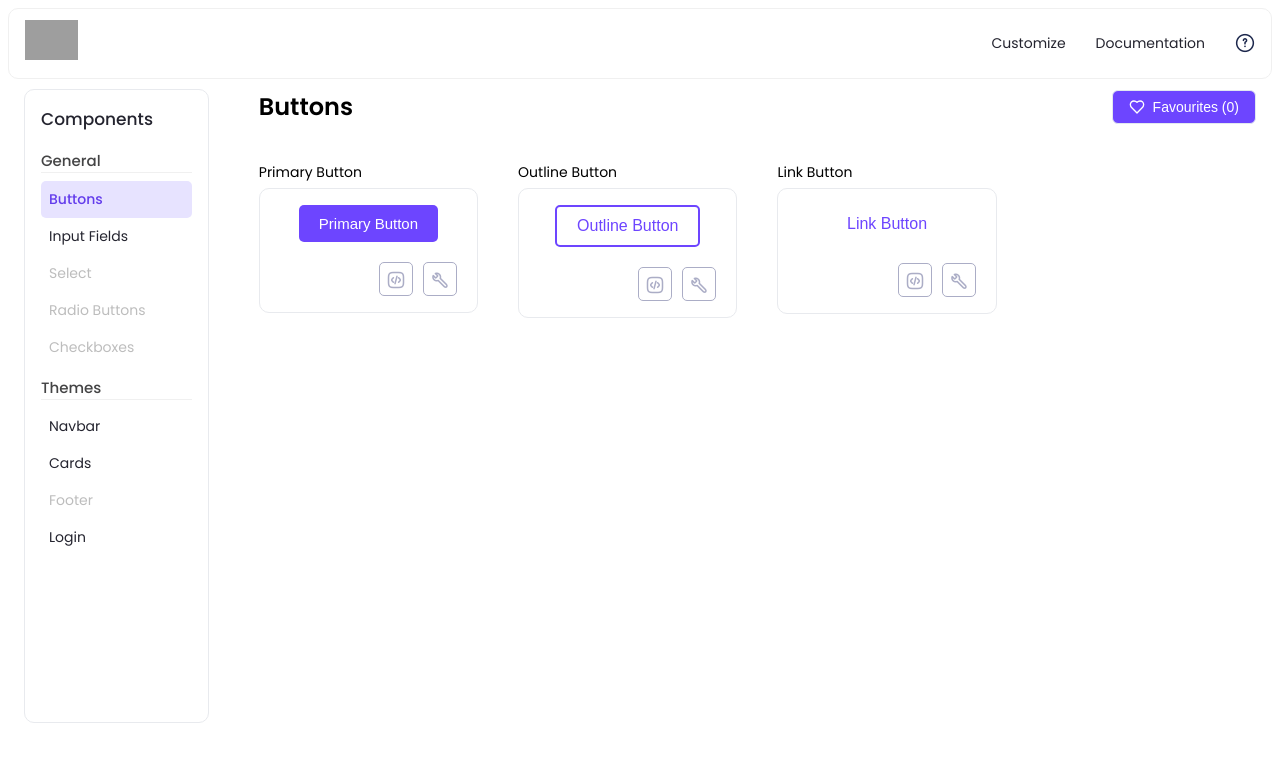
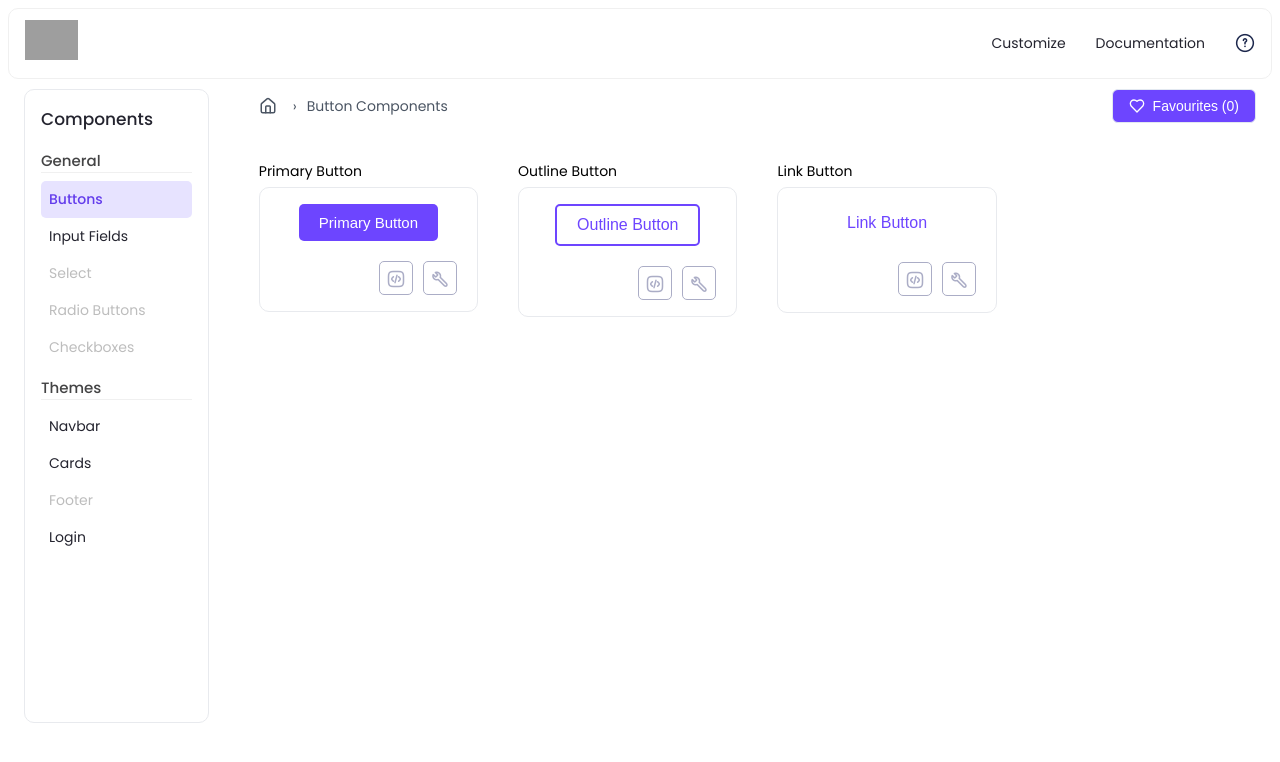
Before and after one commit to srimali12345/UI-Components-Library, a React app: page /dashboard in a window 1280 px wide. Shown: the top 762 px of the page. Built offline with nearby package versions, Linux system fonts and the light colour scheme; grey boxes are pictures that could not be loaded.

Commit message:
breadcumb changes

```diff
--- /dev/null
+++ b/src/commonComponents/Breadcrumb.js
@@ -0,0 +1,42 @@
+// components/common/Breadcrumb.jsx
+import React from "react";
+import { Home } from "lucide-react";
+import { useNavigate } from "react-router-dom";
+
+const Breadcrumb = ({ items = [] }) => {
+  const navigate = useNavigate();
+
+  const handleClick = (item) => {
+    if (item.onClick) {
+      item.onClick();
+    } else if (item.path) {
+      navigate(item.path);
+    }
+  };
+
+  return (
+    <div className="breadcrumb-container">
+      <span className="breadcrumb-home" onClick={() => navigate("/")}>
+        <Home size={18} strokeWidth={2} />
+      </span>
+      {items.map((item, index) => (
+        <span key={index} className="breadcrumb-item">
+          <span className="breadcrumb-separator">›</span>
+          <span
+            className={
+              item.onClick || item.path ? "breadcrumb-link" : "breadcrumb-text"
+            }
+            onClick={() => handleClick(item)}
+            style={{
+              cursor: item.onClick || item.path ? "pointer" : "default",
+            }}
+          >
+            {item.label}
+          </span>
+        </span>
+      ))}
+    </div>
+  );
+};
+
+export default Breadcrumb;
--- a/src/components/Button/ButtonSelection.js
+++ b/src/components/Button/ButtonSelection.js
@@ -8,6 +8,7 @@ import "../../styles/components/buttonsCustomization.scss";
 import { buttonDefaults } from "../../constants";
 import { useFavorites } from "../../contexts/FavouriteContext";
 import { Heart, Trash2 } from "lucide-react";
+import Breadcrumb from "../../commonComponents/Breadcrumb";
 
 const ButtonSelection = () => {
   const navigate = useNavigate();
@@ -145,28 +146,22 @@ const ButtonSelection = () => {
           marginBottom: "1.5rem",
         }}
       >
-        <h2 className="component-title">
-          <strong
-            style={{
-              cursor: "pointer",
-            }}
-            onClick={() => setShowFavorites(false)}
-          >
-            Buttons
-          </strong>
-          {showFavorites && (
-            <span
-              className="favourite-link"
-              style={{
-                marginLeft: "5px",
-                fontWeight: "normal",
-                cursor: "pointer",
-              }}
-            >
-              /Favourites
-            </span>
-          )}
-        </h2>
+        <Breadcrumb
+          items={[
+            {
+              label: "Button Components",
+              path: "/dashboard", // or current route
+              onClick: () => setShowFavorites(false),
+            },
+            ...(showFavorites
+              ? [
+                  {
+                    label: "Favourites",
+                  },
+                ]
+              : []),
+          ]}
+        />
 
         {!showFavorites && (
           <button
--- a/src/components/Card/CardSelection.js
+++ b/src/components/Card/CardSelection.js
@@ -7,6 +7,7 @@ import CardCodeModal from "./CardCodeModal";
 import { cardDefaults } from "../../constants";
 import { useFavorites } from "../../contexts/FavouriteContext";
 import { Heart, Trash2 } from "lucide-react";
+import Breadcrumb from "../../commonComponents/Breadcrumb";
 
 const CardSelection = () => {
   const navigate = useNavigate();
@@ -29,8 +30,13 @@ const CardSelection = () => {
   const handleShowFavoriteCode = (component) => {
     setSelectedCardType(component.cardType || "Basic");
     setSelectedCardStyles(component.savedStyles || {});
-    setSelectedCardTitle(component.cardTitle || component.label || `${component.cardType} Card`);
-    setSelectedCardContent(component.cardContent || `This is a ${component.cardType} card with sample content.`);
+    setSelectedCardTitle(
+      component.cardTitle || component.label || `${component.cardType} Card`
+    );
+    setSelectedCardContent(
+      component.cardContent ||
+        `This is a ${component.cardType} card with sample content.`
+    );
     setModalVisible(true);
   };
 
@@ -200,26 +206,22 @@ const CardSelection = () => {
           alignItems: "center",
         }}
       >
-        <h2 className="component-title">
-          <strong
-            style={{ cursor: "pointer" }}
-            onClick={() => setShowFavorites(false)}
-          >
-            Card Components
-          </strong>
-          {showFavorites && (
-            <span
-              className="favourite-link"
-              style={{
-                marginLeft: "5px",
-                fontWeight: "normal",
-                cursor: "pointer",
-              }}
-            >
-              /Favourites
-            </span>
-          )}
-        </h2>
+        <Breadcrumb
+          items={[
+            {
+              label: "Card Components",
+              path: "/dashboard",
+              onClick: () => setShowFavorites(false),
+            },
+            ...(showFavorites
+              ? [
+                  {
+                    label: "Favourites",
+                  },
+                ]
+              : []),
+          ]}
+        />
 
         {!showFavorites && (
           <button
--- a/src/components/InputFeild/InputFeildSelection.js
+++ b/src/components/InputFeild/InputFeildSelection.js
@@ -8,6 +8,7 @@ import { Search, Heart, Trash2 } from "lucide-react";
 import "../../styles/components/inputCustomization.scss";
 import { inputDefaults } from "../../constants";
 import { useFavorites } from "../../contexts/FavouriteContext";
+import Breadcrumb from "../../commonComponents/Breadcrumb";
 
 const InputSelection = ({ inputType }) => {
   const navigate = useNavigate();
@@ -235,28 +236,22 @@ const InputSelection = ({ inputType }) => {
           marginBottom: "1.5rem",
         }}
       >
-        <h2 className="component-title">
-          <strong
-            style={{
-              cursor: "pointer",
-            }}
-            onClick={() => setShowFavorites(false)}
-          >
-            Input Fields
-          </strong>
-          {showFavorites && (
-            <span
-              className="favourite-link"
-              style={{
-                marginLeft: "5px",
-                fontWeight: "normal",
-                cursor: "pointer",
-              }}
-            >
-              /Favourites
-            </span>
-          )}
-        </h2>
+        <Breadcrumb
+          items={[
+            {
+              label: "Input Fields",
+              path: "/dashboard", // or current route
+              onClick: () => setShowFavorites(false),
+            },
+            ...(showFavorites
+              ? [
+                  {
+                    label: "Favourites",
+                  },
+                ]
+              : []),
+          ]}
+        />
 
         {!showFavorites && (
           <button
--- a/src/styles/main.scss
+++ b/src/styles/main.scss
@@ -1,19 +1,52 @@
-@use './components/buttonsCustomization.scss' as *;
-@use './components/cardCustomization.scss' as *;
-@use './components/inputCustomization.scss' as *;
-@use './components/nav.scss' as *;
-@use './components/navbarCustomization.scss' as *;
-@use './components/navCustomization.scss' as *;
-@use './pages/dashboard.scss' as *;
-@use './pages/docs.scss' as *;
-@use './pages/faq.scss' as *;
-@use './pages/favourite.scss' as *;
-@use './pages/home.scss' as *;
-@use './themes/login.scss' as *;
+@use "./components/buttonsCustomization.scss" as *;
+@use "./components/cardCustomization.scss" as *;
+@use "./components/inputCustomization.scss" as *;
+@use "./components/nav.scss" as *;
+@use "./components/navbarCustomization.scss" as *;
+@use "./components/navCustomization.scss" as *;
+@use "./pages/dashboard.scss" as *;
+@use "./pages/docs.scss" as *;
+@use "./pages/faq.scss" as *;
+@use "./pages/favourite.scss" as *;
+@use "./pages/home.scss" as *;
+@use "./themes/login.scss" as *;
 
-
-@import url('https://fonts.googleapis.com/css2?family=Poppins:wght@400;500;600&display=swap');
+@import url("https://fonts.googleapis.com/css2?family=Poppins:wght@400;500;600&display=swap");
 
 body {
-  font-family: 'Poppins', sans-serif;
+  font-family: "Poppins", sans-serif;
 }
+
+.breadcrumb-container {
+  display: flex;
+  align-items: center;
+  gap: 6px;
+  color: #4b5563;
+  font-size: 14px;
+}
+
+.breadcrumb-home {
+  cursor: pointer;
+  color: #4b5563;
+  display: flex;
+  align-items: center;
+}
+
+.breadcrumb-separator {
+  margin: 0 10px;
+  height: 20px;
+}
+
+.breadcrumb-link {
+  cursor: pointer;
+  color: #4b5563;
+  transition: color 0.2s;
+}
+
+.breadcrumb-link:hover {
+  color: #1f2937;
+}
+
+.breadcrumb-text {
+  color: #4b5563;
+}
--- a/src/styles/themes/login.scss
+++ b/src/styles/themes/login.scss
@@ -1,6 +1,4 @@
 .login-dashboard {
-  padding: 20px;
-
   .dashboard-header {
     display: flex;
     justify-content: space-between;
@@ -81,7 +79,7 @@
   align-items: center;
   min-height: 400px;
   padding: 20px;
-  margin-top:100px !important
+  margin-top: 100px !important;
 }
 
 // Modal styles
```
Also changed, not shown: src/components/Navbar/NavbarTemplates.js (+66 -54 lines), src/themes/Login/LoginSelection.js (+69 -77 lines).
